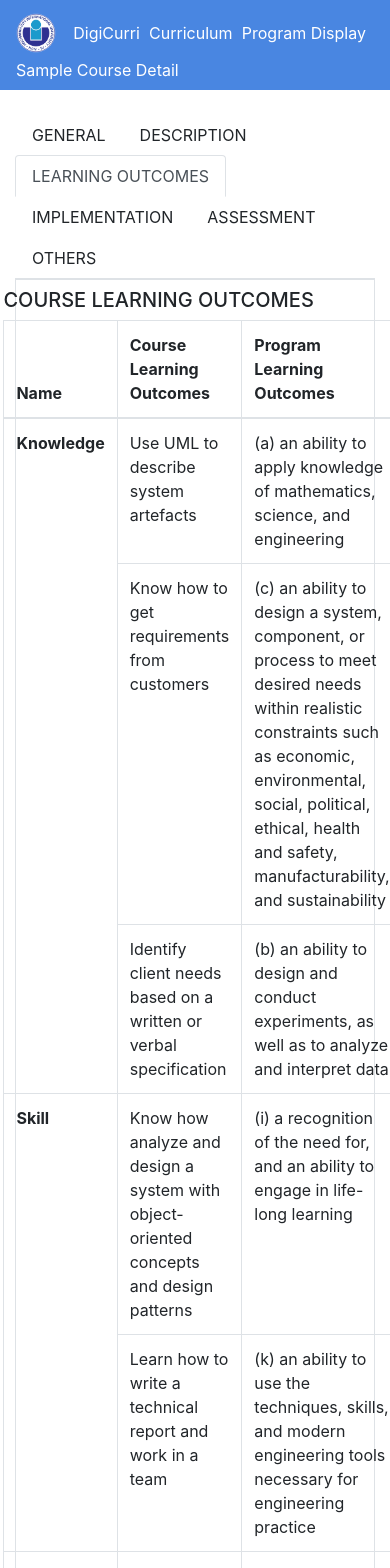
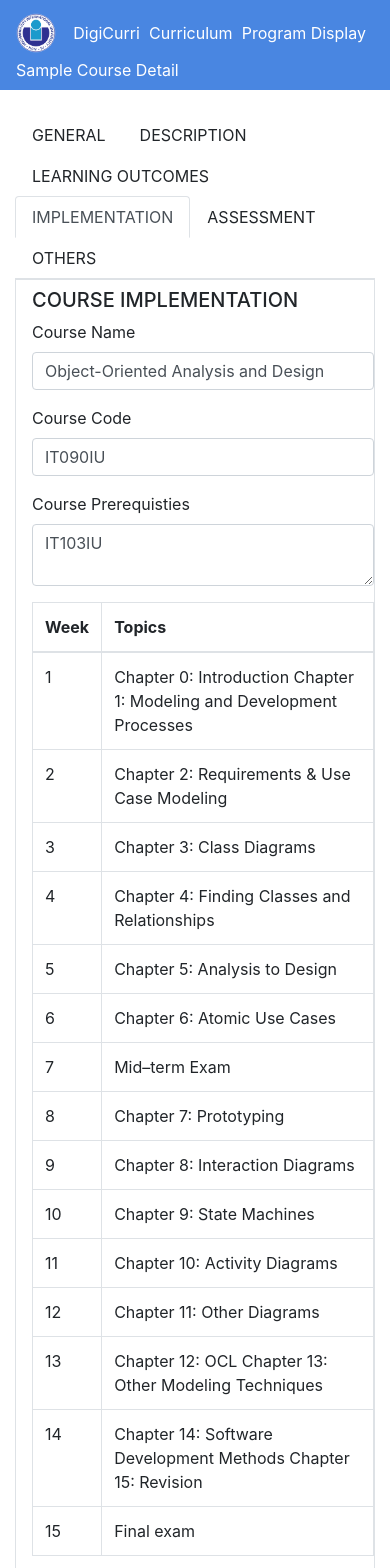
Before and after one commit to hcmiu-se-club-2019/digi-curriculum, a React (Create React App) app: page /course/IT090IU in a window 390 px wide. Shown: the top 1568 px of the page. Built offline with nearby package versions, Linux system fonts and the light colour scheme.

Commit message:
Setup Implementation Tab

```diff
--- a/src/components/App.jsx
+++ b/src/components/App.jsx
@@ -1,4 +1,5 @@
-import React, { Component } from "react";
+// import React, { Component } from "react";
+import React from "react";
 import {
   BrowserRouter as Router,
   Route,
--- a/src/components/CurriculumEdit/CurriculumDropDestination.jsx
+++ b/src/components/CurriculumEdit/CurriculumDropDestination.jsx
@@ -1,7 +1,8 @@
 import React, { Component } from "react";
 import styled from "styled-components";
 import { Row, Col, Container } from "react-bootstrap";
-import { DragDropContext, Droppable, Draggable } from "react-beautiful-dnd";
+// import { DragDropContext, Droppable, Draggable } from "react-beautiful-dnd";
+import { DragDropContext } from "react-beautiful-dnd";
 
 // import Content from "./../Curriculum/Content";
 import img from "./drop-content-background.jpg";
--- a/src/components/CurriculumEdit/Semester.jsx
+++ b/src/components/CurriculumEdit/Semester.jsx
@@ -1,4 +1,5 @@
-import React, { Component } from "react";
+// import React, { Component } from "react";
+import React, { PureComponent } from "react";
 import styled from "styled-components";
 import { Col } from "react-bootstrap";
 import { Droppable, Draggable } from "react-beautiful-dnd";
@@ -21,7 +22,7 @@ const CourseList = styled.div`
   }
 `;
 
-class Semester extends React.PureComponent {
+class Semester extends PureComponent {
   render() {
     const { yearId, semId, courseIds } = this.props;
 
--- /dev/null
+++ b/src/components/courseDetail/courseTabs/CourseImplementationTab.jsx
@@ -0,0 +1,104 @@
+import React, { Component } from "react";
+import { Form, FormGroup, Label, Input, Table } from "reactstrap";
+
+// import { Field } from 'formik';
+
+// import FormModal from '../../common/FormModal'
+// import Input from '../../common/FormModal/Input'
+
+const TabForm = (props) => {
+  const { values } = props;
+  return (
+    <form onSubmit={function () {}} className="course-outcome-form border">
+      <div className="d-flex justify-content-center">
+        <div className="mt-2 ml-3">
+          <div>
+            <h5>COURSE IMPLEMENTATION</h5>
+          </div>
+          <div className="course-detail-fields">
+            <Form>
+              <FormGroup className='d-block'>
+                <FormGroup>
+                  <Label for="name">Course Name</Label>
+                  <Input
+                    type="text"
+                    name="courseName"
+                    id="courseName"
+                    value={values.name}
+                  />
+                </FormGroup>
+                <FormGroup>
+                  <Label for="id">Course Code</Label>
+                  <Input
+                    type="text"
+                    name="courseId"
+                    id="courseName"
+                    value={values.id}
+                  />
+                </FormGroup>
+              </FormGroup>
+              <FormGroup>
+                <Label for="required">Course Prerequisties</Label>
+                <Input
+                  type="textarea"
+                  name="courseRequired"
+                  id="courseRequired"
+                  value={typeof values.prerequisties === 'object' ? values.prerequisties.join('\n') : values.prerequisties}
+                />
+              </FormGroup>
+            </Form>
+            <Table bordered>
+              <thead>
+                <tr>
+                  <th scope='col'>Week</th>
+                  <th scope='col'>Topics</th>
+                </tr>
+              </thead>
+              <tbody>
+                {
+                  typeof values.implementation === 'object'
+                  && typeof values.implementation.outlines === 'object'
+                  && values.implementation.outlines.map(outline =>
+                    <tr>
+                      <td>{outline.week}</td>
+                      <td>{outline.topics.join('\n')}</td>
+                    </tr>
+                  )
+                }
+              </tbody>
+            </Table>
+          </div>
+        </div>
+      </div>
+      <div className="mt-3 d-flex justify-content-center">
+        <button className="btn btn-primary m-1 w-25">Save</button>
+        <button className="btn btn-danger m-1 w-25">Delete</button>
+      </div>
+    </form>
+  );
+};
+
+export default class CourseImplementationTab extends Component {
+  componentDidUpdate() {
+    console.log(this.props)
+  }
+
+  render() {
+    const { initialValues } = this.props;
+    return (
+      <section className="content pb-5">
+        <div className="edit-client-detail-form-container container-fluid bg-white">
+          <div className="row">
+            <div className="col-sm-12">
+              {/* <FormModal
+                    initialValues={initialValues}
+                    component={<Form {...this.props} />}
+                /> */}
+              <TabForm values={initialValues} />
+            </div>
+          </div>
+        </div>
+      </section>
+    );
+  }
+}
--- a/src/components/courseDetail/index.js
+++ b/src/components/courseDetail/index.js
@@ -6,6 +6,7 @@ import state from "../../data/json/testData2";
 import CourseGeneralTab from "./courseTabs/CourseGeneralTab";
 import CourseDescriptionTab from "./courseTabs/CourseDescriptionTab";
 import CourseOutcomeTab from "./courseTabs/CourseOutcomeTab";
+import CourseImplementationTab from "./courseTabs/CourseImplementationTab";
 
 const courseList = state.courses;
 const tabList = [
@@ -39,7 +40,7 @@ export default class CourseDetail extends Component {
   constructor(props) {
     super(props);
     this.state = {
-      activeTab: "3",
+      activeTab: "4",
       course: {},
       isOpeningModal: false,
     };
@@ -91,6 +92,7 @@ export default class CourseDetail extends Component {
         {activeTab === "1" && <CourseGeneralTab initialValues={course} />}
         {activeTab === "2" && <CourseDescriptionTab initialValues={course}/>}
         {activeTab === "3" && <CourseOutcomeTab initialValues={course}/>}
+        {activeTab === "4" && <CourseImplementationTab initialValues={course}/>}
       </div>
     );
   }
--- a/src/data/json/testData2.js
+++ b/src/data/json/testData2.js
@@ -199,7 +199,71 @@ const state = {
             }
           ]
         }
-      ]
+      ],
+      implementation: {
+        times: [
+          {
+            type: 'Theory',
+            weekNum: 15,
+            periodsPerWeek: 3
+          },
+          {
+            type: 'Practice',
+            weekNum: 8,
+            periodsPerWeek: 4
+          }
+        ],
+        activities: [
+          {
+            type: 'Classroom activities',
+            forms: 'Lectures, discussions, exercises/quizzes, presentations'
+          },
+          {
+            type: 'Self-learning',
+            forms: 'Reading, homework'
+          },
+          {
+            type: 'Team work',
+            forms: 'Project assignment'
+          },
+          {
+            type: 'Lab sessions',
+            forms: null
+          }
+        ],
+        outlines: [
+          {
+            week: 1, topics: [
+              'Chapter 0: Introduction',
+              'Chapter 1: Modeling and Development Processes'
+            ]
+          },
+          { week: 2, topics: [ 'Chapter 2: Requirements & Use Case Modeling' ] },
+          { week: 3, topics: [ 'Chapter 3: Class Diagrams' ] },
+          { week: 4, topics: [ 'Chapter 4: Finding Classes and Relationships' ] },
+          { week: 5, topics: [ 'Chapter 5: Analysis to Design ' ] },
+          { week: 6, topics: [ 'Chapter 6: Atomic Use Cases' ] },
+          { week: 7, topics: [ 'Mid–term Exam' ] },
+          { week: 8, topics: [ 'Chapter 7: Prototyping' ] },
+          { week: 9, topics: [ 'Chapter 8: Interaction Diagrams' ] },
+          { week: 10, topics: [ 'Chapter 9: State Machines' ] },
+          { week: 11, topics: [ 'Chapter 10: Activity Diagrams' ] },
+          { week: 12, topics: [ 'Chapter 11: Other Diagrams' ] },
+          {
+            week: 13, topics: [
+              'Chapter 12: OCL',
+              'Chapter 13: Other Modeling Techniques'
+            ]
+          },
+          {
+            week: 14, topics: [
+              'Chapter 14: Software Development Methods',
+              'Chapter 15: Revision'
+            ]
+          },
+          { week: 15, topics: [ 'Final exam' ] }
+        ]
+      }
     },
     {
       id: "IT101IU",
@@ -216,7 +280,10 @@ const state = {
       ],
       description: [],
       objectives: [],
-      outcomes: []
+      outcomes: [],
+      implementation: {
+        outlines: []
+      }
     },
     {
       id: "IT102IU",
@@ -235,7 +302,10 @@ const state = {
       ],
       description: [],
       objectives: [],
-      outcomes: []
+      outcomes: [],
+      implementation: {
+        outlines: []
+      }
     },
     {
       id: "IT103IU",
@@ -252,7 +322,10 @@ const state = {
       ],
       description: [],
       objectives: [],
-      outcomes: []
+      outcomes: [],
+      implementation: {
+        outlines: []
+      }
     },
     {
       id: "FFFFFFF",
@@ -269,7 +342,10 @@ const state = {
       ],
       description: [],
       objectives: [],
-      outcomes: []
+      outcomes: [],
+      implementation: {
+        outlines: []
+      }
     }
   ],
   externalLinks: [
```
